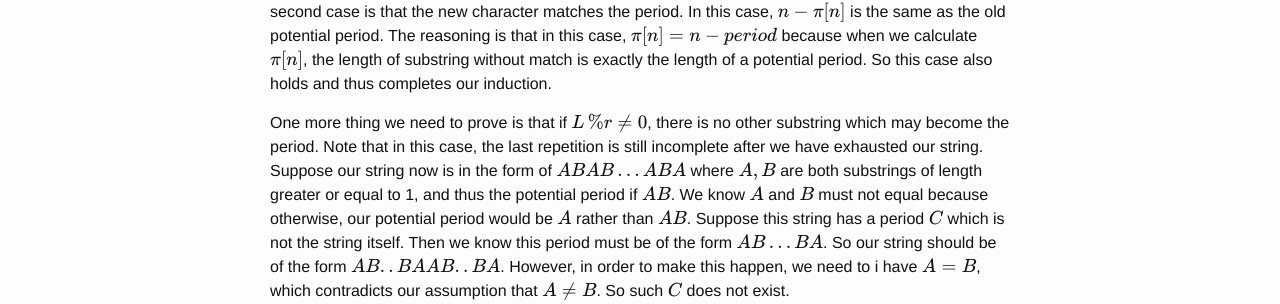
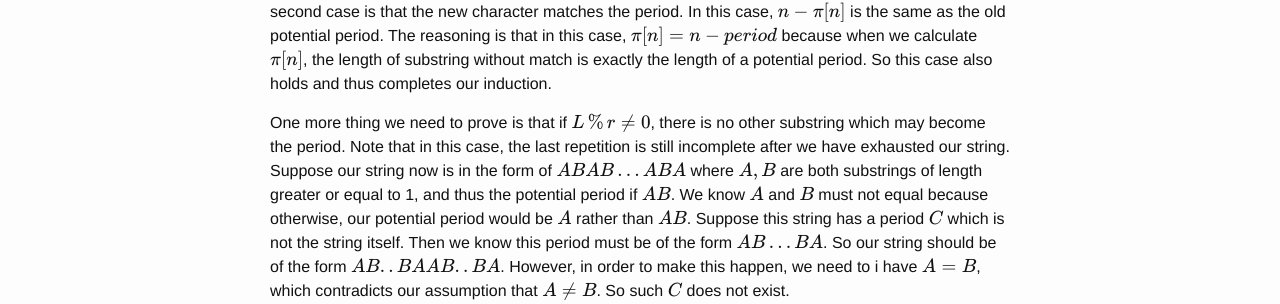
Before and after one commit to khaledlooda/yuting-zhang.github.io, a Jekyll site: the page built from _posts/2016-3-20-UVa-10298.markdown, in a window 1280 px wide. Shown: the part 782-1086 px from the top of the page. Built offline with Jekyll 4.4.1, drawn with Linux system fonts in a browser that asks for light colours; formulas are drawn with MathJax 3; comment, search, counter and statistics services are not loaded.

Commit message:
typo fixed

```diff
--- a/_posts/2016-3-20-UVa-10298.markdown
+++ b/_posts/2016-3-20-UVa-10298.markdown
@@ -36,7 +36,7 @@ In this case, \\(n - \pi[n]\\) is the same as the old potential period. The reas
 \\(\pi[n] = n - period\\) because when we calculate \\(\pi[n]\\), the length of substring without match
 is exactly the length of a potential period. So this case also holds and thus completes our induction.
 
-One more thing we need to prove is that if \\(L \, \% r \neq 0\\), there is no other substring which may become the period.
+One more thing we need to prove is that if \\(L \, \% \,r \neq 0\\), there is no other substring which may become the period.
 Note that in this case, the last repetition is still incomplete after we have exhausted our string.
 Suppose our string now is in the form of \\(ABAB...ABA\\) where \\(A, B\\) are both
 substrings of length greater or equal to 1, and thus the potential period if \\(AB\\).
```
Also changed, not shown: 1 other file.
